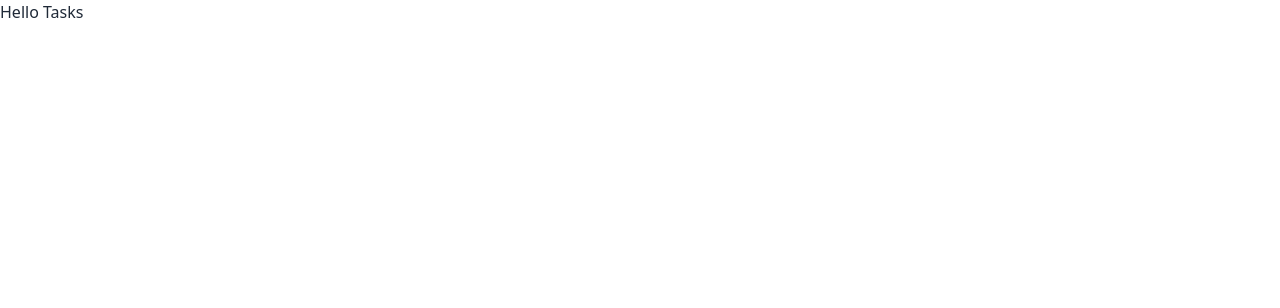
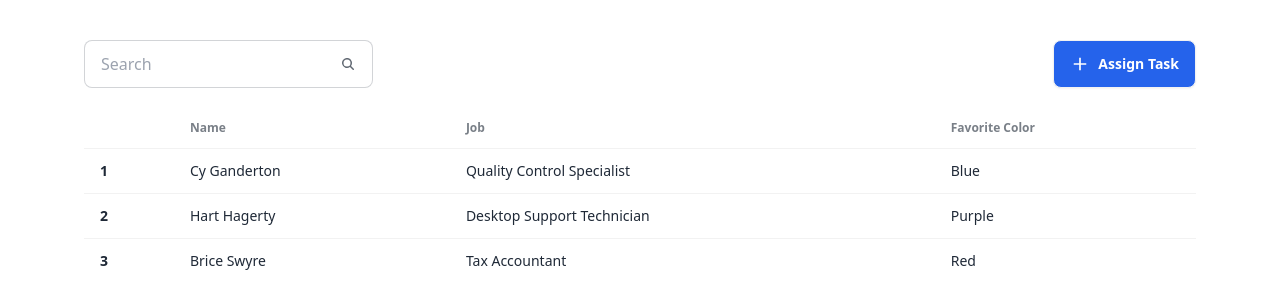
Before and after one commit to Sajid941/Task-Management, a React (Vite) app: page / in a window 1280 px wide. Shown: the top 308 px of the page. Built offline with nearby package versions, Linux system fonts and the light colour scheme.

Commit message:
Add search bar and add task button

```diff
--- a/package.json
+++ b/package.json
@@ -10,8 +10,10 @@
     "preview": "vite preview"
   },
   "dependencies": {
+    "@tanstack/react-query": "^5.60.2",
     "react": "^18.3.1",
     "react-dom": "^18.3.1",
+    "react-icons": "^5.3.0",
     "react-router": "^6.28.0",
     "react-router-dom": "^6.28.0"
   },
--- a/src/layout/Root.jsx
+++ b/src/layout/Root.jsx
@@ -2,7 +2,7 @@ import { Outlet } from "react-router-dom";
 
 const Root = () => {
     return (
-        <main>
+        <main className="max-w-6xl mx-auto">
             <Outlet />
         </main>
     );
--- a/src/pages/Tasks.jsx
+++ b/src/pages/Tasks.jsx
@@ -1,9 +1,75 @@
-
+import { IoMdAdd } from "react-icons/io";
 const Tasks = () => {
     return (
-        <div>
-            Hello Tasks
-        </div>
+        <section className="mt-10 mx-5">
+            <div className="md:flex justify-between">
+                <div>
+                    <label className="input input-bordered flex items-center gap-2">
+                        <input
+                            type="text"
+                            className="grow"
+                            placeholder="Search"
+                        />
+                        <svg
+                            xmlns="http://www.w3.org/2000/svg"
+                            viewBox="0 0 16 16"
+                            fill="currentColor"
+                            className="h-4 w-4 opacity-70"
+                        >
+                            <path
+                                fillRule="evenodd"
+                                d="M9.965 11.026a5 5 0 1 1 1.06-1.06l2.755 2.754a.75.75 0 1 1-1.06 1.06l-2.755-2.754ZM10.5 7a3.5 3.5 0 1 1-7 0 3.5 3.5 0 0 1 7 0Z"
+                                clipRule="evenodd"
+                            />
+                        </svg>
+                    </label>
+                </div>
+                <div className="mt-5 md:mt-0 w-full md:w-auto">
+                    <button className="btn w-full md:w-auto bg-blue-600 hover:bg-blue-500 text-white">
+                        <IoMdAdd size={20} /> Assign Task
+                    </button>
+                </div>
+            </div>
+
+            <div className="mt-5">
+                <div className="overflow-x-auto">
+                    <table className="table">
+                        {/* head */}
+                        <thead>
+                            <tr>
+                                <th></th>
+                                <th>Name</th>
+                                <th>Job</th>
+                                <th>Favorite Color</th>
+                            </tr>
+                        </thead>
+                        <tbody>
+                            {/* row 1 */}
+                            <tr>
+                                <th>1</th>
+                                <td>Cy Ganderton</td>
+                                <td>Quality Control Specialist</td>
+                                <td>Blue</td>
+                            </tr>
+                            {/* row 2 */}
+                            <tr>
+                                <th>2</th>
+                                <td>Hart Hagerty</td>
+                                <td>Desktop Support Technician</td>
+                                <td>Purple</td>
+                            </tr>
+                            {/* row 3 */}
+                            <tr>
+                                <th>3</th>
+                                <td>Brice Swyre</td>
+                                <td>Tax Accountant</td>
+                                <td>Red</td>
+                            </tr>
+                        </tbody>
+                    </table>
+                </div>
+            </div>
+        </section>
     );
 };
 
```
Also changed, not shown: public/tasks.json (added, +32 -0 lines), 1 other file (tests, documents, lock files or other folders).
